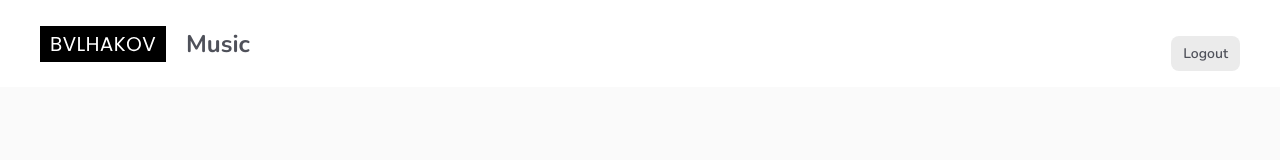
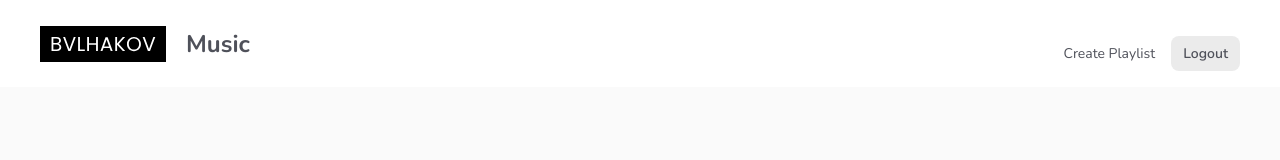
Before and after one commit to VPLEV23/bulka_music, a Vue app: page / in a window 1280 px wide. Shown: the top 160 px of the page. Built offline with nearby package versions, Linux system fonts and the light colour scheme; no server answers; the database is empty; sample sign-in values are in the browser's storage.

Commit message:
NavBar Update + Route Guard

```diff
--- a/src/components/NavBar.vue
+++ b/src/components/NavBar.vue
@@ -5,6 +5,9 @@
       <h1><router-link :to="{ name: 'Home' }">Music</router-link></h1>
       <div class="links">
         <div v-if="user">
+          <router-link :to="{ name: 'CreatePlaylist' }"
+            >Create Playlist</router-link
+          >
           <button @click="handleClick">Logout</button>
         </div>
         <div v-else>
--- a/src/main.js
+++ b/src/main.js
@@ -1,8 +1,14 @@
 import { createApp } from "vue";
 import App from "./App.vue";
 import router from "./router";
+import { projectAuth } from "./firebase/config";
 
 // styles
 import "./assets/main.css";
 
-createApp(App).use(router).mount("#app");
+let app;
+projectAuth.onAuthStateChanged(() => {
+  if (!app) {
+    app = createApp(App).use(router).mount("#app");
+  }
+});
--- a/src/router/index.js
+++ b/src/router/index.js
@@ -3,11 +3,25 @@ import Home from "../views/Home.vue";
 import Login from "@/views/auth/Login.vue";
 import Register from "@/views/auth/SignUp.vue";
 import CreatePlaylist from "@/views/playlist/CreatePlaylist.vue";
+
+// route guard
+import { projectAuth } from "../firebase/config";
+
+const reqAuth = (to, from, next) => {
+  let user = projectAuth.currentUser;
+  if (!user) {
+    next({ name: "Login" });
+  } else {
+    next();
+  }
+};
+
 const routes = [
   {
     path: "/",
     name: "Home",
     component: Home,
+    beforeEnter: reqAuth,
   },
   {
     path: "/login",
@@ -23,6 +37,7 @@ const routes = [
     path: "/playlists/create",
     name: "CreatePlaylist",
     component: CreatePlaylist,
+    beforeEnter: reqAuth,
   },
 ];
 
```
